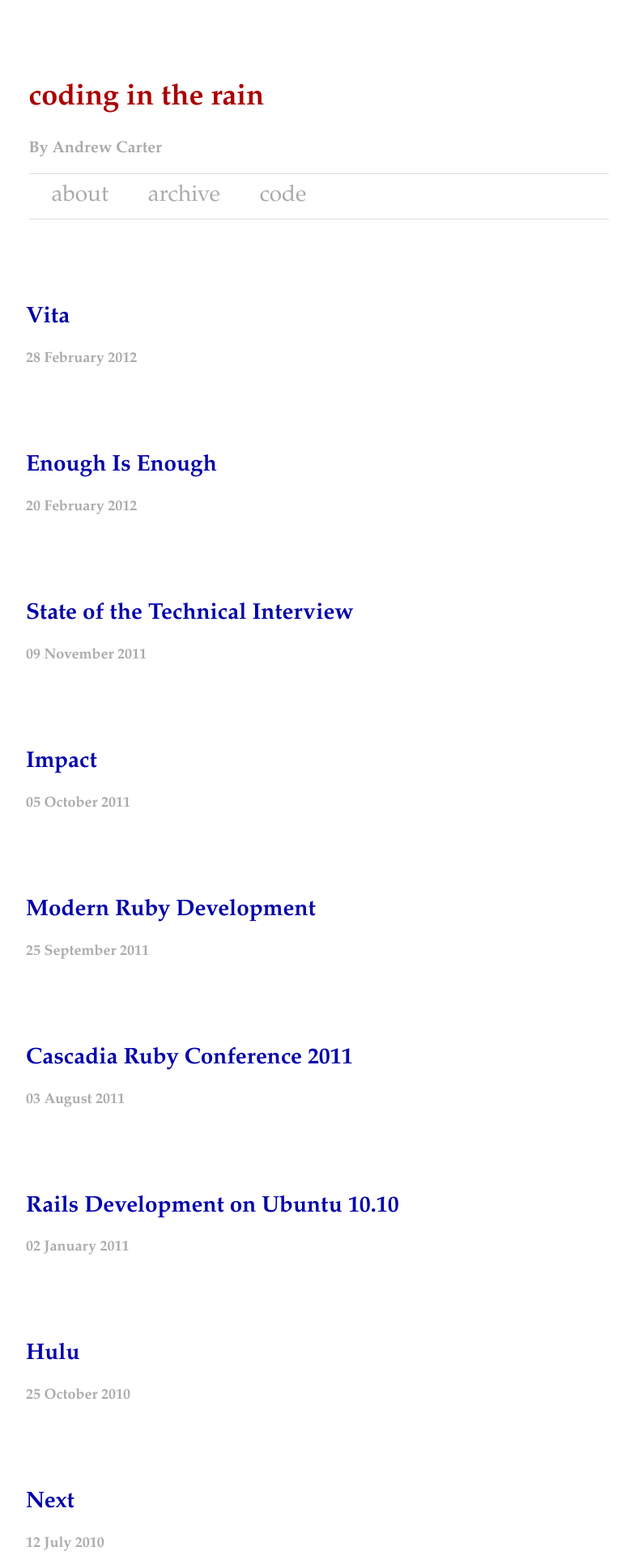
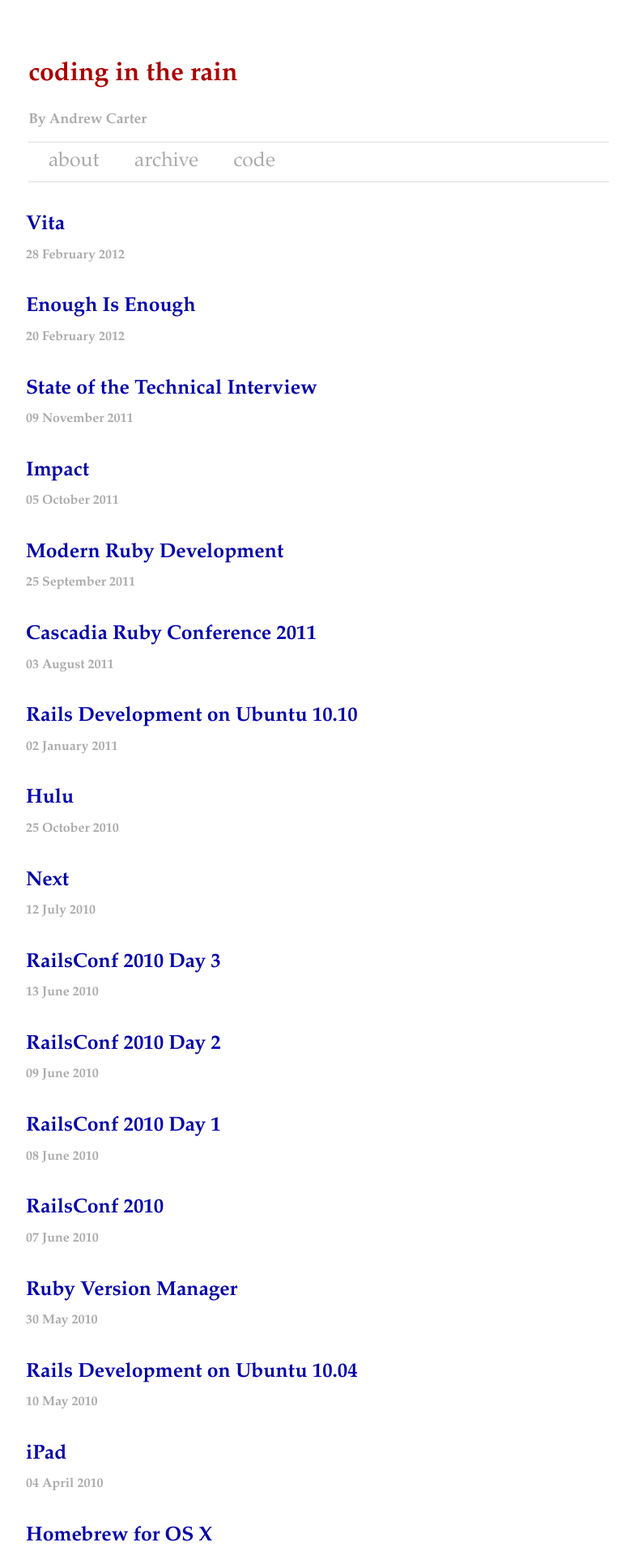
Before and after one commit to ascarter/ascarter.github.io, a Jekyll site: the page built from archive.html, in a window 1280 px wide. Shown: the top 1920 px of the page at 81% size, without its empty margins (248-1031 px from the left). Built offline with Jekyll 4.4.1, drawn with Linux system fonts in a browser that asks for light colours; Markdown is read by kramdown in place of the engine named in the settings.

Commit message:
HTML 5 article structure changes
Moved headers into articles

```diff
--- a/_includes/fullpost.html
+++ b/_includes/fullpost.html
@@ -1,4 +1,4 @@
-{% include postheader.html %}
 <article id="{{ post.id }}">
+    {% include postheader.html %}
     {{ post.content }}
 </article>
--- a/_includes/masthead.html
+++ b/_includes/masthead.html
@@ -1,5 +1,5 @@
 <section id="masthead">
-    <h1 class="title"><a href="{{ site.url }}">coding in the rain</a></h1>
+    <h1 class="title"><a href="/">coding in the rain</a></h1>
     <h2>By <span class="author">Andrew Carter</a></h2>
     <nav>
         <a class="menu" href="/about.html">about</a>
--- a/css/iphone.css
+++ b/css/iphone.css
@@ -37,6 +37,7 @@
 	font-family: monospace;
 }
 
+/*
 header {
     margin-top: 0.5em;
     padding: 1em 0em 1em 0em;
@@ -46,6 +47,7 @@
 header h2 {
     margin: 0;
 }
+ */
 
 #masthead {
 	font-size: 1.4em;
@@ -56,9 +58,10 @@
     line-height: 1.5;
 }
 
+#archive {
+    padding: 0;
+}
+
 #archive article {
-    line-height: 1.2;
-    padding: 1.0em 0.0em 1.0em 0.0em;
-    margin: 0.2em;
-    font-size: 0.8em;
+    padding: 0;
 }
--- a/css/site.css
+++ b/css/site.css
@@ -17,7 +17,7 @@
 	margin: 0em;
 	background-color: #ffffff;
     font-family: Athelas, Palatino, Georgia, serif;
-	font-size: 18px;
+	font-size: 16px;
 	font-style: normal;
 	font-variant: normal;
 	font-weight: normal;
@@ -148,7 +148,7 @@
  --------------------------------------------------------------*/
 
 section {
-	padding: 1em 0em 1em 0em;
+	padding: 0em 0em 0em 0em;
 }
 
 /*--------------------------------------------------------------
@@ -269,17 +269,26 @@
 }
 
 /*--------------------------------------------------------------
- Article
+ Header
  --------------------------------------------------------------*/
 
 header {
-    margin-top: 1em;
     padding: 1em 0em 1em 0em;
+/*
+    padding: 1em 0em 1em 0em;
+ */
 }
 
 header .dateline {
 	font-size: 1.0em;
 	color: #aaa;
+	padding: 0em;
+	margin: 0;
+}
+
+header h1 {
+    margin: 0;
+    padding: 1em 0 0.5em 0;
 }
 
 /*--------------------------------------------------------------
@@ -288,16 +297,17 @@
 
 #archive {
     border-bottom: 1px solid #ddd;
+    padding-top: 1.0em;
 }
 
 #archive article {
-    padding: 1.0em 0.0em 1.0em 0.0em;
+    padding: 0 0 1em 0;
+    margin: 0;
     border-bottom: none;
 }
 
-#archive header h1 {
-    margin: 0;
-    padding: 0.0em;
+#archive header {
+    padding: 0;
 }
 
 #archive article p {
```
Also changed, not shown: _layouts/post.html (+4 -4 lines).
